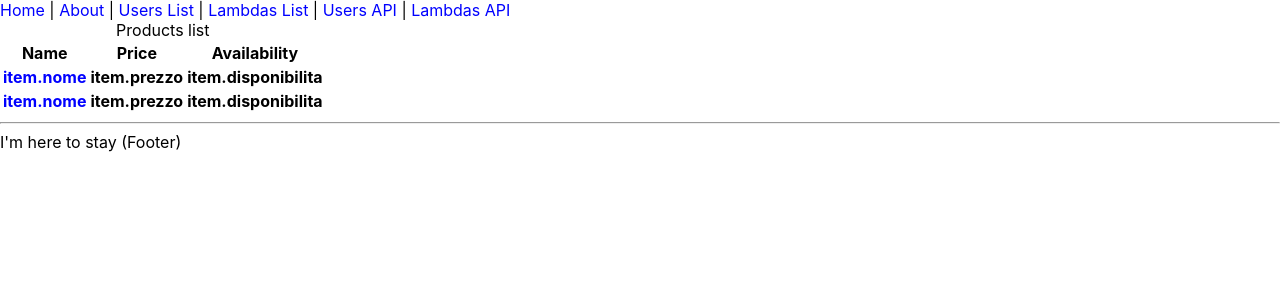
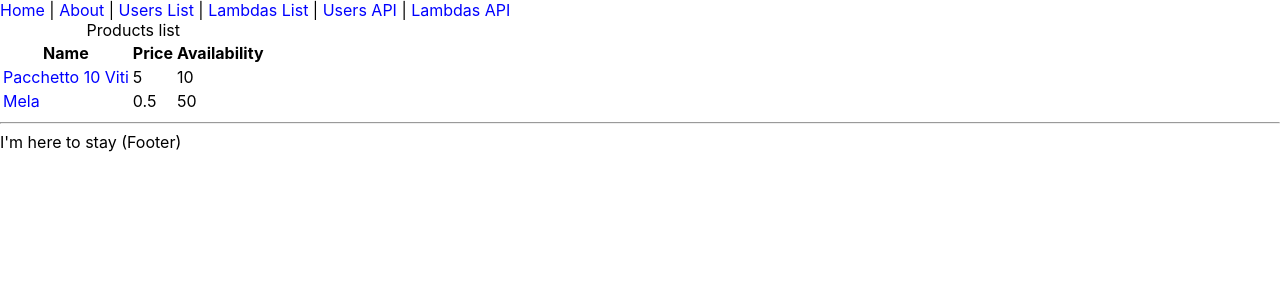
Before and after one commit to OmicronSwe/FrontEnd-EmporioLambda, a Next.js app: page /products in a window 1280 px wide. Shown: the top 300 px of the page. Built offline with nearby package versions, Linux system fonts and the light colour scheme.

Commit message:
Sistemata tabella frontEnd
Sistemata visualizzazione dei prodotti.
Da fare ottenimento dei prodotti tramite chiamate a backEnd.

```diff
--- a/pages/products/index.tsx
+++ b/pages/products/index.tsx
@@ -1,17 +1,21 @@
-import Head from 'next/head'
 import Layout from '../../components/layout'
 import { GetServerSideProps } from "next"
 import { Product } from "../../interfaces"
 import { sampleProductData } from "../../utils/sample-data"
 import Link from 'next/link'
 
+
 type Props = {
   items: Product[]
 }
 
-const WithServerSideProps = ({ items }: Props) => (
+function productLink(id: any){
+  return `${id}.tsx`
+}
+
+const WithServerSideProps = ({items}: Props) => (
 <Layout title="Products List">
-    <table>
+    <table id="productsTable">
       <caption> Products list </caption>
       <thead>
         <tr>
@@ -21,12 +25,12 @@ const WithServerSideProps = ({ items }: Props) => (
         </tr>
       </thead>
       <tbody>
-        {items.map((item, idx) => (
+        {items.map((items) => (
           <tr>
-            <th><Link href='{item.id}.tsx'>item.nome</Link></th>
-            <th>item.prezzo</th>
-            <th>item.disponibilita</th>
-          </tr>
+          <td><Link href={productLink(items.id)}>{items.nome}</Link></td>
+          <td>{items.prezzo}</td>
+          <td>{items.disponibilita}</td>
+        </tr>
         ))}
       </tbody>
     </table>
```
